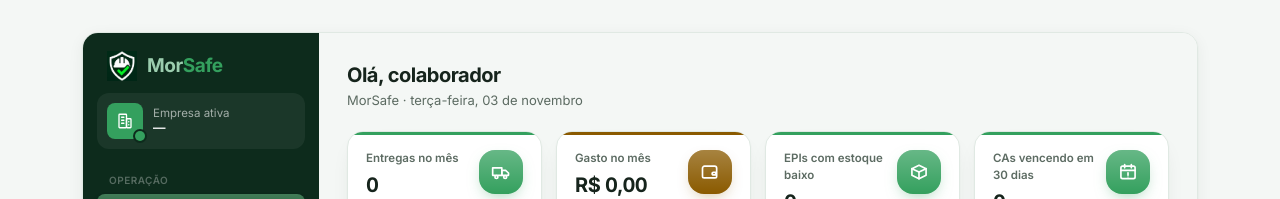
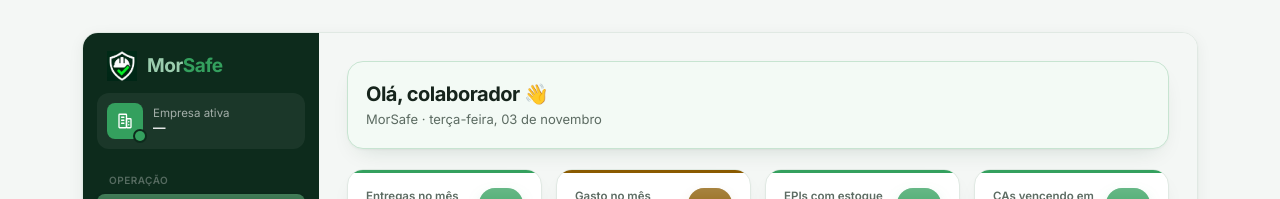
Before and after one commit to rflmorgado/Morsafe, a Next.js app: page /dashboard in a window 1280 px wide. Shown: the top 199 px of the page. Built offline with nearby package versions, Linux system fonts and the light colour scheme; no server answers.

Commit message:
Add emoji to greeting in dashboard card
Updated greeting card to include an emoji and adjusted comments.

```diff
--- a/src/app/(app)/dashboard/page.tsx
+++ b/src/app/(app)/dashboard/page.tsx
@@ -248,10 +248,19 @@ export default async function DashboardPage() {
 
   return (
     <div className="space-y-5">
-      <div className="flex flex-col items-start justify-between gap-3 sm:flex-row sm:items-center">
+      {/* Card de saudação com fundo tingido (tone="brand") — pedido do
+          Rafael, 06/11/2026, pra dar ritmo visual à tela em vez de todo
+          card ser branco (comparando com dashboards de referência). Sem
+          gráfico/dado de status aqui dentro, só texto e o botão primário,
+          então não mexe com nenhuma paleta já validada contra --surface
+          (ver comentário em card.tsx). */}
+      <Card
+        tone="brand"
+        className="flex flex-col items-start justify-between gap-3 sm:flex-row sm:items-center"
+      >
         <div>
           <h1 className="text-xl font-bold tracking-tight text-foreground">
-            Olá, {user?.nome?.split(" ")[0] ?? "colaborador"}
+            Olá, {user?.nome?.split(" ")[0] ?? "colaborador"} 👋
           </h1>
           <p className="mt-0.5 text-[13px] text-text-secondary">
             {user?.empresaNome ?? "MorSafe"} · {hoje}
@@ -264,7 +273,7 @@ export default async function DashboardPage() {
             estacoes={estacoesAtivas}
           />
         )}
-      </div>
+      </Card>
 
       {/* xl:grid-cols-4 (não lg:) — mesmo motivo do xl:text-[20px] em
           kpi-card.tsx: a 4 colunas, o container (travado em 1180px a
```
